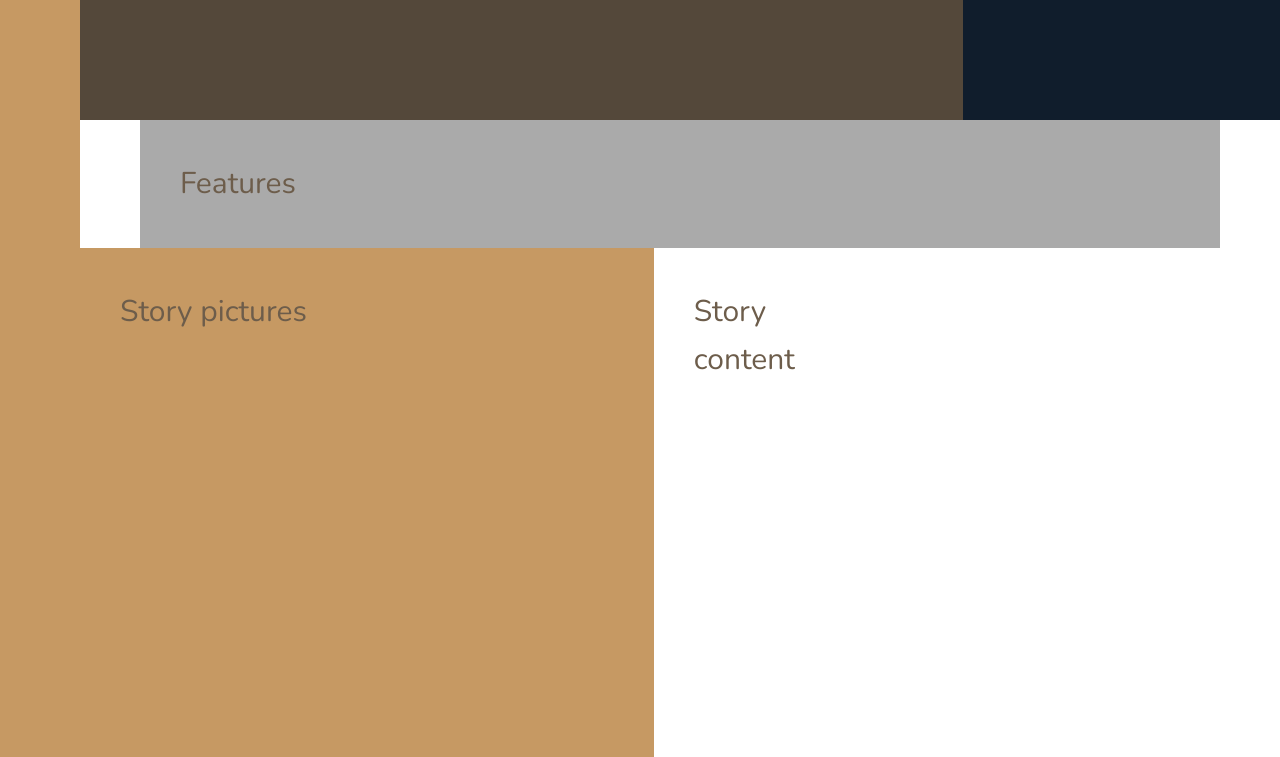
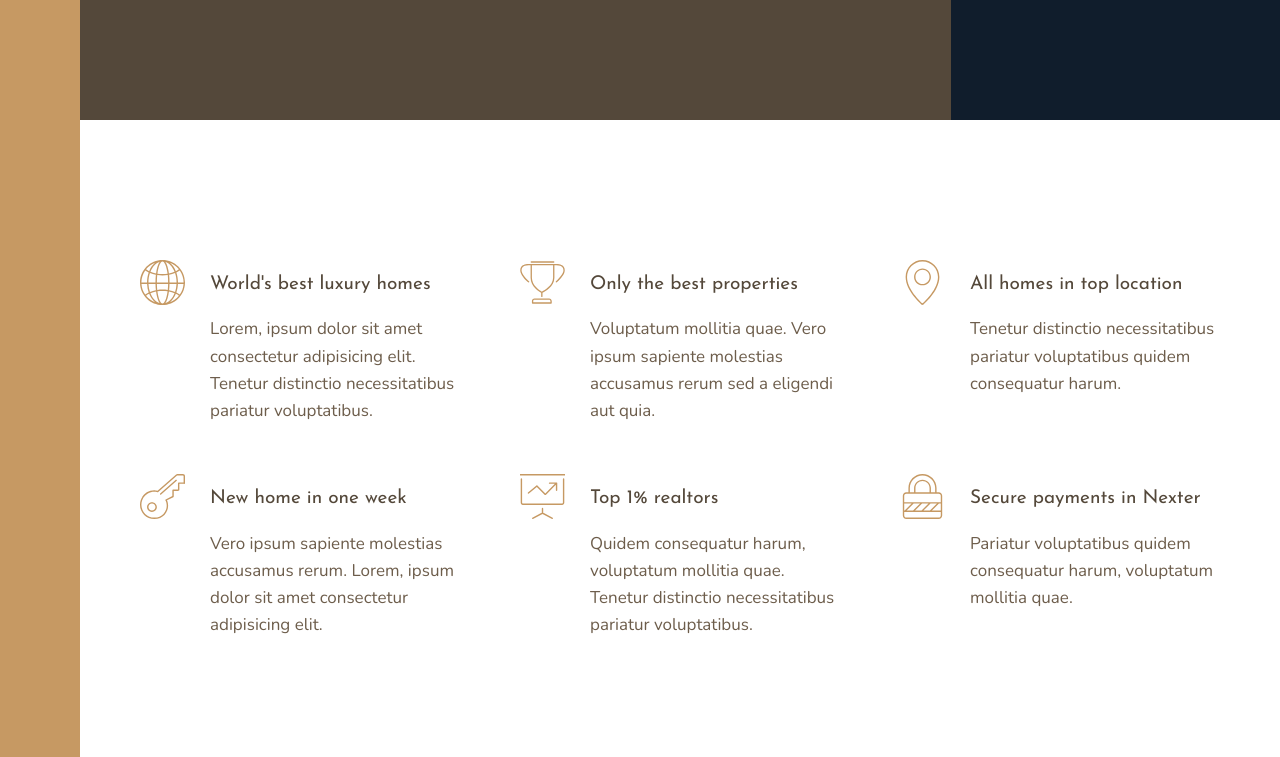
Before and after one commit to josemar7/cssSassNexter, a website: page index.html in a window 1280 px wide. Shown: the part 520-1277 px from the top of the page. Drawn offline with nearby package versions, Linux system fonts and the light colour scheme.

Commit message:
mi commit!

```diff
--- a/index.html
+++ b/index.html
@@ -22,7 +22,48 @@
             Top 3 realtors
         </div>
         <section class="features">
-            Features
+            <div class="feature">
+                <svg class="feature__icon">
+                    <use xlink:href="img/sprite.svg#icon-global"></use>
+                    <h4 class="heading-4 heading-4--dark">World's best luxury homes</h4>
+                    <p class="feature__text">Lorem, ipsum dolor sit amet consectetur adipisicing elit. Tenetur distinctio necessitatibus pariatur voluptatibus.</p>
+                </svg>
+            </div>
+            <div class="feature">
+                <svg class="feature__icon">
+                    <use xlink:href="img/sprite.svg#icon-trophy"></use>
+                    <h4 class="heading-4 heading-4--dark">Only the best properties</h4>
+                    <p class="feature__text">Voluptatum mollitia quae. Vero ipsum sapiente molestias accusamus rerum sed a eligendi aut quia.</p>
+                </svg>
+            </div>
+            <div class="feature">
+                <svg class="feature__icon">
+                    <use xlink:href="img/sprite.svg#icon-map-pin"></use>
+                    <h4 class="heading-4 heading-4--dark">All homes in top location</h4>
+                    <p class="feature__text">Tenetur distinctio necessitatibus pariatur voluptatibus quidem consequatur harum.</p>
+                </svg>
+            </div>
+            <div class="feature">
+                <svg class="feature__icon">
+                    <use xlink:href="img/sprite.svg#icon-key"></use>
+                    <h4 class="heading-4 heading-4--dark">New home in one week</h4>
+                    <p class="feature__text">Vero ipsum sapiente molestias accusamus rerum. Lorem, ipsum dolor sit amet consectetur adipisicing elit.</p>
+                </svg>
+            </div>
+            <div class="feature">
+                <svg class="feature__icon">
+                    <use xlink:href="img/sprite.svg#icon-presentation"></use>
+                    <h4 class="heading-4 heading-4--dark">Top 1% realtors</h4>
+                    <p class="feature__text">Quidem consequatur harum, voluptatum mollitia quae. Tenetur distinctio necessitatibus pariatur voluptatibus.</p>
+                </svg>
+            </div>
+            <div class="feature">
+                <svg class="feature__icon">
+                    <use xlink:href="img/sprite.svg#icon-lock"></use>
+                    <h4 class="heading-4 heading-4--dark">Secure payments in Nexter</h4>
+                    <p class="feature__text">Pariatur voluptatibus quidem consequatur harum, voluptatum mollitia quae.</p>
+                </svg>
+            </div>
         </section>
         <div class="story__pictures">
             Story pictures
--- a/sass/_base.scss
+++ b/sass/_base.scss
@@ -41,8 +41,4 @@ body {
                             repeat(8, [col-start] minmax(min-content, 14rem) [col-end]) [center-end] minmax(6rem, 1fr)
                             [full-end];
 
-    & > * {
-        padding: 40px;
-        font-size: 3rem;
-    }
 }
--- a/sass/_features.scss
+++ b/sass/_features.scss
@@ -1,4 +1,31 @@
 .features {
-    background-color: $color-grey-light-2;
     grid-column: center-start / center-end;
+
+    margin: 15rem 0;
+
+    display: grid;
+    //grid-template-columns: repeat(3, 1fr);
+    grid-template-columns: repeat(auto-fit, minmax(25rem, 1fr));
+    grid-gap: 6rem;
+    align-items: start;
 }
+
+.feature {
+
+    display: grid;
+    grid-template-columns: min-content 1fr;
+    grid-row-gap: 1.5rem;
+    grid-column-gap: 2.5rem;
+
+    &__icon {
+        fill: $color-primary;
+        width: 4.5rem;
+        height: 4.5rem;
+        grid-row: 1 / span 2;
+        transform: translateY(-1rem);
+    }
+
+    &__text {
+        font-size: 1.7rem;
+    }
+}
--- a/sass/_typography.scss
+++ b/sass/_typography.scss
@@ -0,0 +1,24 @@
+%heading  {
+    font-family: $font-display;
+    font-weight: 400;
+}
+
+.heading-1 {
+    @extend %heading;
+}
+
+.heading-2 {
+    @extend %heading;
+}
+
+.heading-3 {
+    @extend %heading;
+}
+
+.heading-4 {
+    @extend %heading;
+    font-size: 1.9rem;
+
+    &--light { color: $color-grey-light-1; }
+    &--dark { color: $color-grey-dark-1; }
+}
```
Also changed, not shown: css/style.css.
